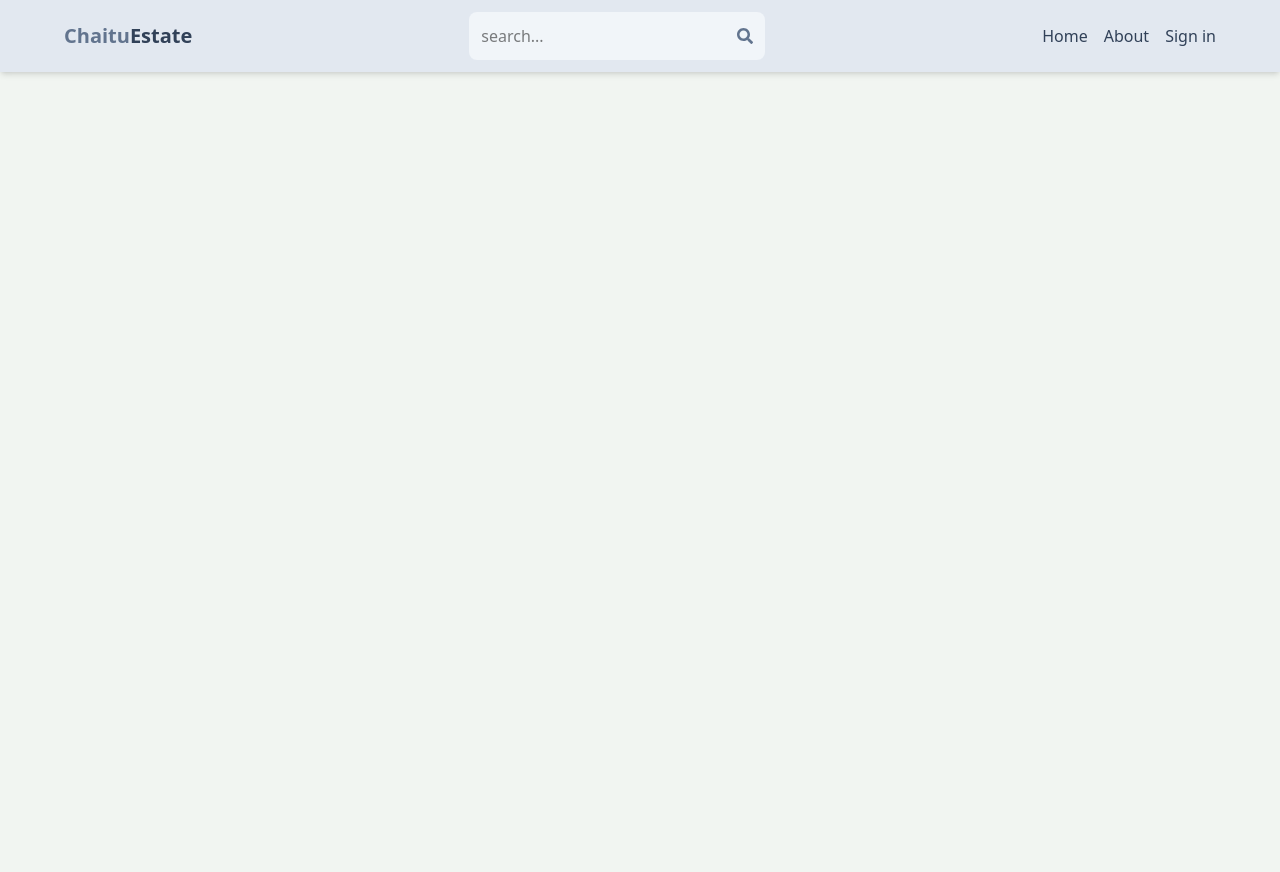
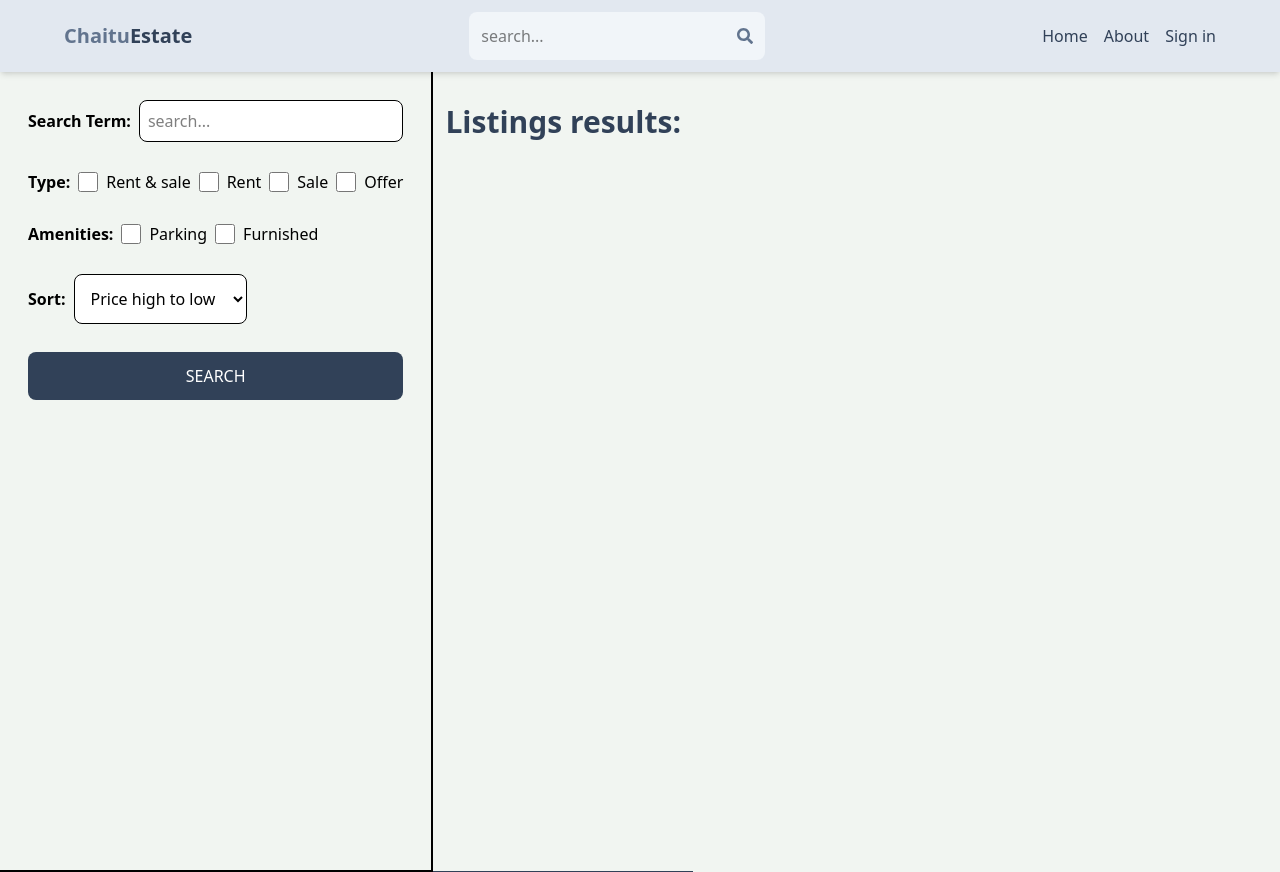
Before and after one commit to Chaitu328/mern-estate, a React (Vite) app in the folder client/: page /search in a window 1280 px wide. Before the commit the page ends 800 px from the top, so only its background shows below. Built offline with nearby package versions, Linux system fonts and the light colour scheme.

Commit message:
create search page UI

```diff
--- a/client/src/App.jsx
+++ b/client/src/App.jsx
@@ -9,6 +9,7 @@
 import CreateListing from "./pages/CreateListing"
 import UpdateListing from "./pages/UpdateListing"
 import Listing from "./pages/Listing"
+import Search from "./pages/Search"
 
 export default function App() {
   return (
@@ -19,6 +20,7 @@
         <Route path="/" element={<Home/>}/>
         <Route path="/about" element={<About/>}/>
         <Route path="/listing/:listingId" element={<Listing/>}/>
+        <Route path="/search" element={<Search/>}/>
 
         <Route element={<PrivateRoute/>}>
           <Route path="/profile" element={<Profile/>}/>
--- /dev/null
+++ b/client/src/pages/Search.jsx
@@ -0,0 +1,82 @@
+import React from 'react'
+
+export default function Search() {
+  return (
+    <div className='flex flex-col md:flex-row'>
+        <div className='p-7 border-b-2 md:border-r-2 md:min-h-screen'>
+           <form className='flex flex-col gap-7'>
+            <div className='flex items-center gap-2'>
+                <label className='whitespace-nowrap font-semibold'>Search Term:</label>
+                    <input type="text" placeholder='search...'
+                    id='searchTerm'
+                    className='border bg-white rounded-lg p-2 w-full' />
+            </div>
+            <div className='flex gap-2 items-center flex-wrap'>
+                <label className='font-semibold'>Type:</label>
+                    <div className='flex gap-2'>
+                        <input
+                        className='w-5'
+                        id='all'
+                        type="checkbox" />
+                        <span>Rent & sale</span>
+                    </div>
+                    <div className='flex gap-2'>
+                        <input
+                        className='w-5'
+                        id='rent'
+                        type="checkbox" />
+                        <span>Rent</span>
+                    </div>
+                    <div className='flex gap-2'>
+                        <input
+                        className='w-5'
+                        id='sale'
+                        type="checkbox" />
+                        <span>Sale</span>
+                    </div>
+                    <div className='flex gap-2'>
+                        <input
+                        className='w-5'
+                        id='offer'
+                        type="checkbox" />
+                        <span>Offer</span>
+                    </div>
+            </div>
+            <div className='flex gap-2 items-center flex-wrap'>
+                <label className='font-semibold'>Amenities:</label>
+                    <div className='flex gap-2'>
+                        <input
+                        className='w-5'
+                        id='parking'
+                        type="checkbox" />
+                        <span>Parking</span>
+                    </div>
+                    <div className='flex gap-2'>
+                        <input
+                        className='w-5'
+                        id='furnished'
+                        type="checkbox" />
+                        <span>Furnished</span>
+                    </div>
+            </div>
+            <div className='flex items-center gap-2'>
+                <label className='font-semibold'>Sort:</label>
+                <select
+                id="sort_order"
+                className='border rounded-lg p-3 bg-white'
+                >
+                    <option >Price high to low</option>
+                    <option >Price low to High</option>
+                    <option >Latest</option>
+                    <option >Oldest</option>
+                </select>
+            </div>
+            <button className='bg-slate-700 text-white p-3 rounded-lg uppercase hover:opacity-95'>Search</button>
+           </form>
+        </div>
+        <div className='text-3xl font-semibold border-b p-3 text-slate-700 mt-5'>
+            Listings results:
+        </div>
+    </div>
+  )
+}
```
